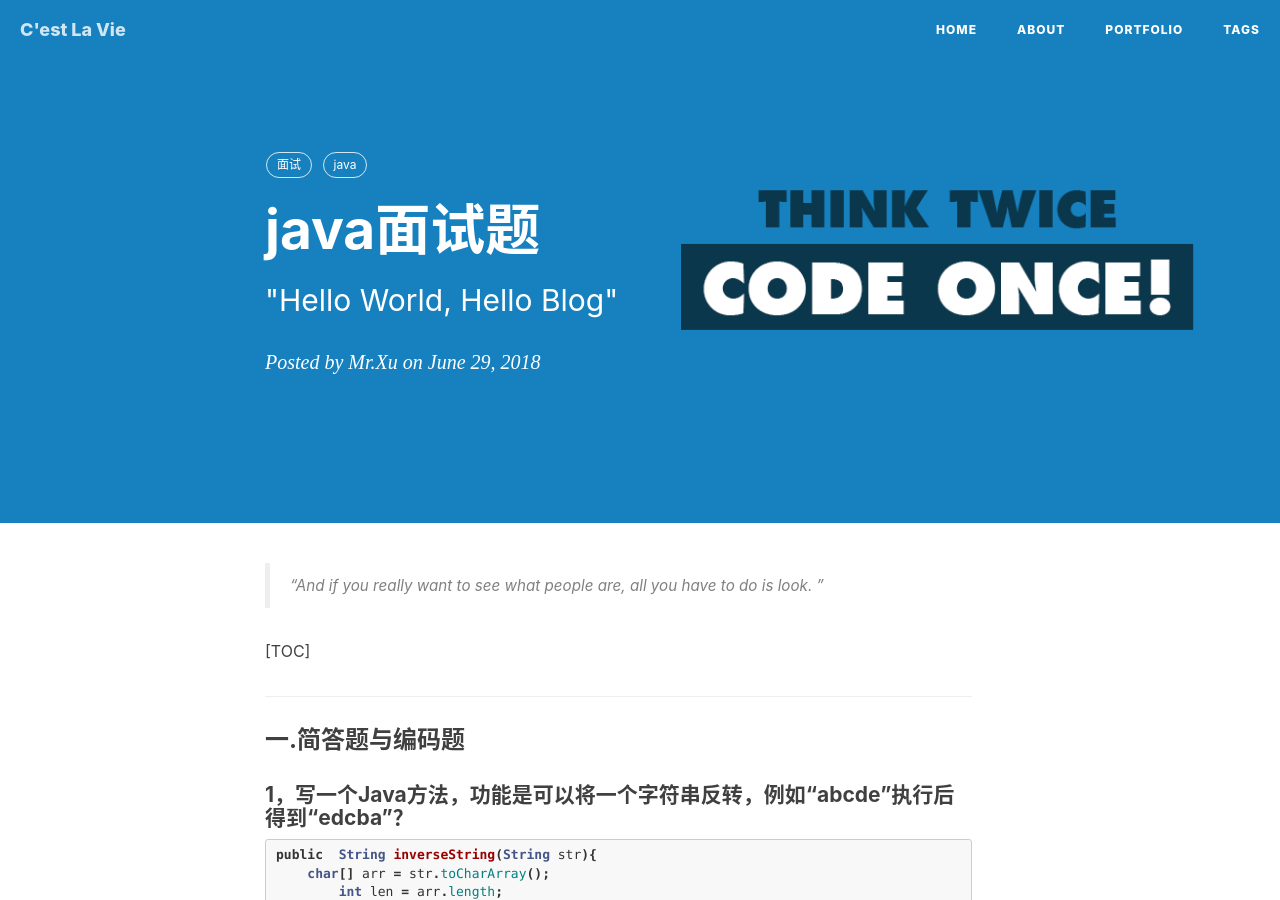
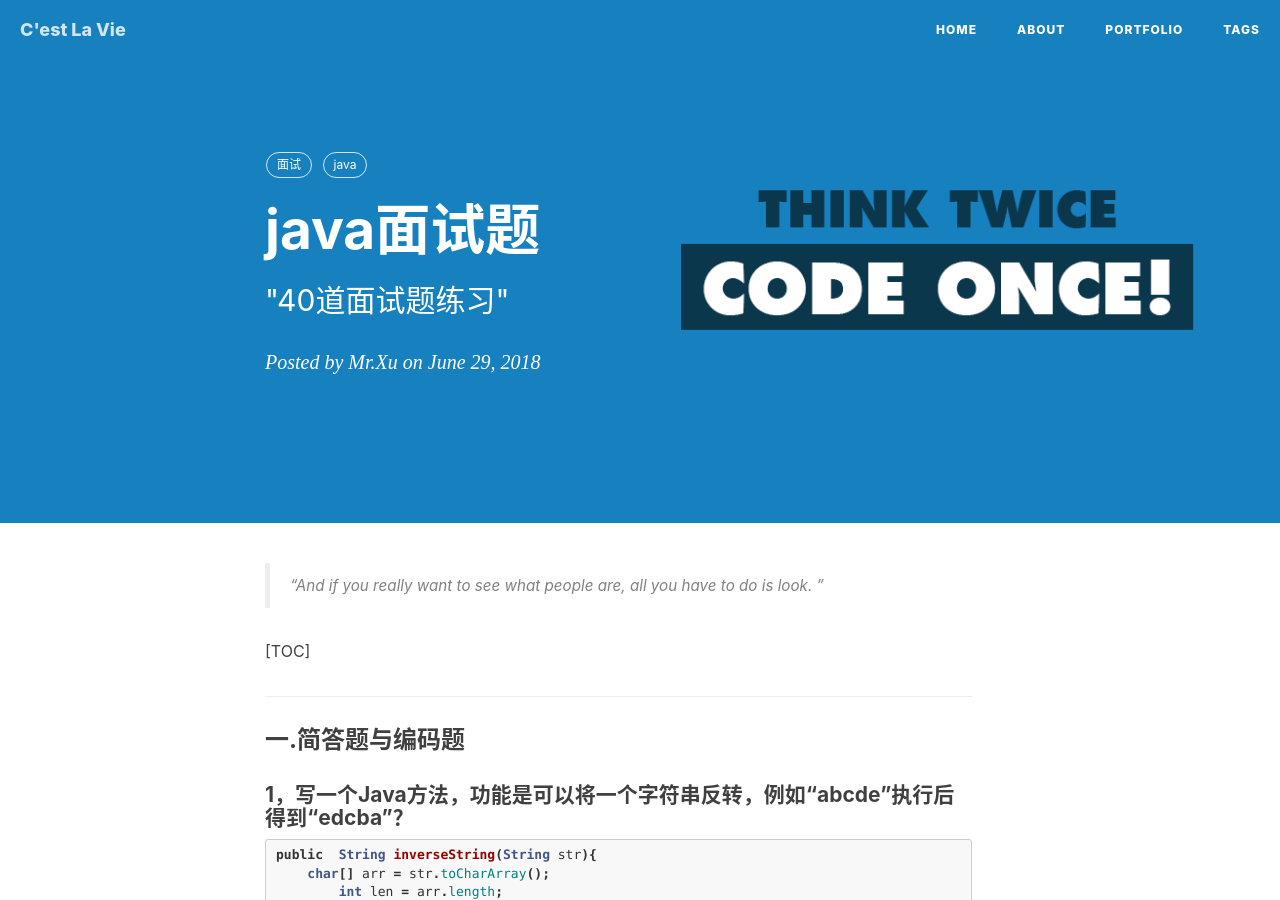
Before and after one commit to JackMouse666/JackMouse666.github.io, a Jekyll site: the page built from _posts/2018-06-29-面试题.md, in a window 1280 px wide and 900 px high. Built offline with Jekyll 4.4.1, drawn with Linux system fonts in a browser that asks for light colours; nearby versions of some CDN libraries; comment, search, counter and statistics services are not loaded.

Commit message:
modify subtitle

```diff
--- a/_posts/2018-06-29-面试题.md
+++ b/_posts/2018-06-29-面试题.md
@@ -1,7 +1,7 @@
 ---
 layout:     post
 title:      "java面试题"
-subtitle:   " \"Hello World, Hello Blog\""
+subtitle:   " \"40道面试题练习\""
 date:       2018-06-29 23:00:00
 author:     "Mr.Xu"
 header-img: "img/post-bg-2018.png"
```
